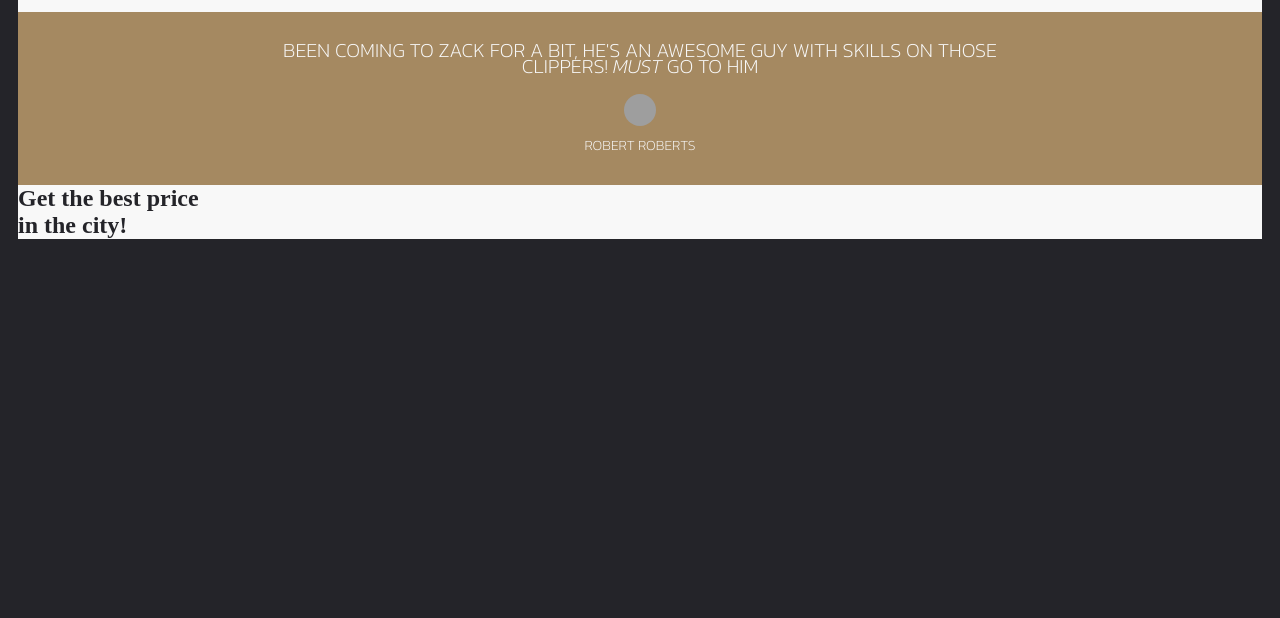
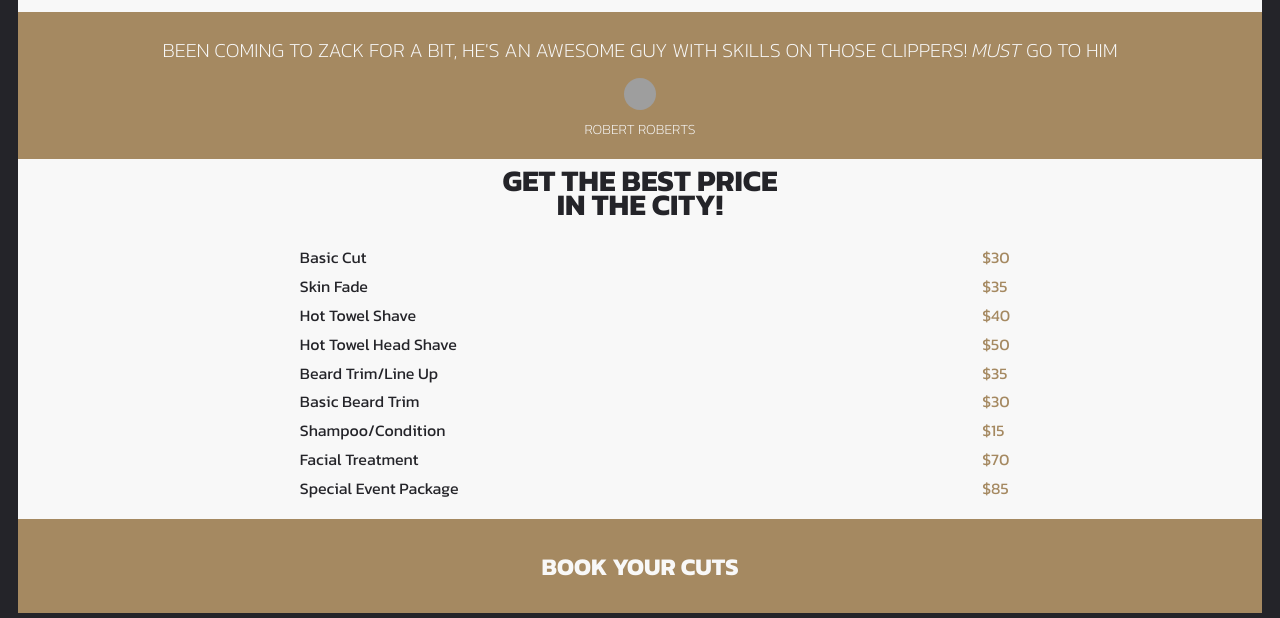
Before and after one commit to TypeErrorDev/Cuts-by-Zack, a website: page src/index.html in a window 1280 px wide. Shown: the part 551-1169 px from the top of the page. Before the commit the page ends 800 px from the top, so only its background shows below. Drawn offline with Linux system fonts and the light colour scheme; grey boxes are pictures that could not be loaded.

Commit message:
testimonial, prices almost completed
just need to fine tune the spacing, and add a transition timer to the testimonials to rotate the reviews every 10 seconds or so

```diff
--- a/src/index.html
+++ b/src/index.html
@@ -73,12 +73,42 @@
             </div>
         </section>
         <!-- pricing -->
-        <secction class="pricing">
+        <section class="pricing">
             <h2 class="pricing__header">
                 Get the best price<br />
                 in the city!
             </h2>
-        </secction>
+            <div class="pricing__prices--flexed">
+                <ul class="pricing__list">
+                    <li>Basic Cut</li>
+                    <li>Skin Fade</li>
+                    <li>Hot Towel Shave</li>
+                    <li>Hot Towel Head Shave</li>
+                    <li>Beard Trim/Line Up</li>
+                    <li>Basic Beard Trim</li>
+                    <li>Shampoo/Condition</li>
+                    <li>Facial Treatment</li>
+                    <li>Special Event Package</li>
+                </ul>
+                <ul class="pricing__dollars">
+                    <li>$30</li>
+                    <li>$35</li>
+                    <li>$40</li>
+                    <li>$50</li>
+                    <li>$35</li>
+                    <li>$30</li>
+                    <li>$15</li>
+                    <li>$70</li>
+                    <li>$85</li>
+                </ul>
+            </div>
+        </section>
+        <!-- booking -->
+        <section class="booking">
+            <div>
+                <h2>book your cuts</h2>
+            </div>
+        </section>
     </body>
     <script src="../js/app.js"></script>
 </html>
--- /dev/null
+++ b/styles/components/_booking.scss
@@ -0,0 +1,14 @@
+@use "../utilities/variables" as *;
+@use "../utilities/functions" as *;
+@use "../utilities/mixins" as *;
+@use "../base/typography" as *;
+
+.booking {
+    background-color: $gold;
+    margin: 0 rem(10);
+    font-family: $font;
+    padding: rem(10);
+    color: $white;
+    text-transform: uppercase;
+    text-align: center;
+}
--- a/styles/components/_index.scss
+++ b/styles/components/_index.scss
@@ -3,3 +3,4 @@
 @forward "navbar";
 @forward "testimonials";
 @forward "pricing";
+@forward "booking";
--- a/styles/components/_pricing.scss
+++ b/styles/components/_pricing.scss
@@ -3,8 +3,31 @@
 @use "../utilities/mixins" as *;
 @use "../base/typography" as *;
 
-.pricing__header {
+.pricing {
     background-color: $white;
     margin: 0 rem(10);
     color: $black;
 }
+.pricing__header {
+    margin: 0;
+    text-align: center;
+    font-family: $font;
+    font-size: rem(30);
+    line-height: 0.8;
+    text-transform: uppercase;
+    padding: rem(10);
+}
+.pricing__prices--flexed {
+    display: flex;
+    justify-content: space-around;
+    font-family: $font;
+    line-height: 1.8;
+    width: 100%;
+}
+.pricing__dollars {
+    padding-right: rem(10);
+    color: $gold;
+}
+li {
+    list-style: none;
+}
--- a/styles/components/_testimonials.scss
+++ b/styles/components/_testimonials.scss
@@ -6,7 +6,7 @@
 .testimonial {
     background-color: $gold;
     margin: 0 rem(10);
-    font-family: Kanit, sans-serif;
+    font-family: $font;
     padding: rem(10);
     color: $white;
 }
@@ -18,13 +18,12 @@
     font-weight: 200;
     text-transform: uppercase;
     line-height: 0.8;
-    margin-bottom: 10px;
     text-align: center;
 }
 
 .testimonial__card-text {
     color: $white;
-    width: 60%;
+    // width: 80%;
 }
 .testimonial__card-img {
     height: rem(32);
--- a/styles/utilities/_variables.scss
+++ b/styles/utilities/_variables.scss
@@ -4,3 +4,8 @@
 $black: #242429;
 $white: rgb(248, 248, 248);
 $gold: #a58961;
+
+/* ============================================= */
+/*                    FONT                       */
+/* ============================================= */
+$font: Kanit, sans-serif;
```
Also changed, not shown: styles/_css/styles.css, 2 other files.
